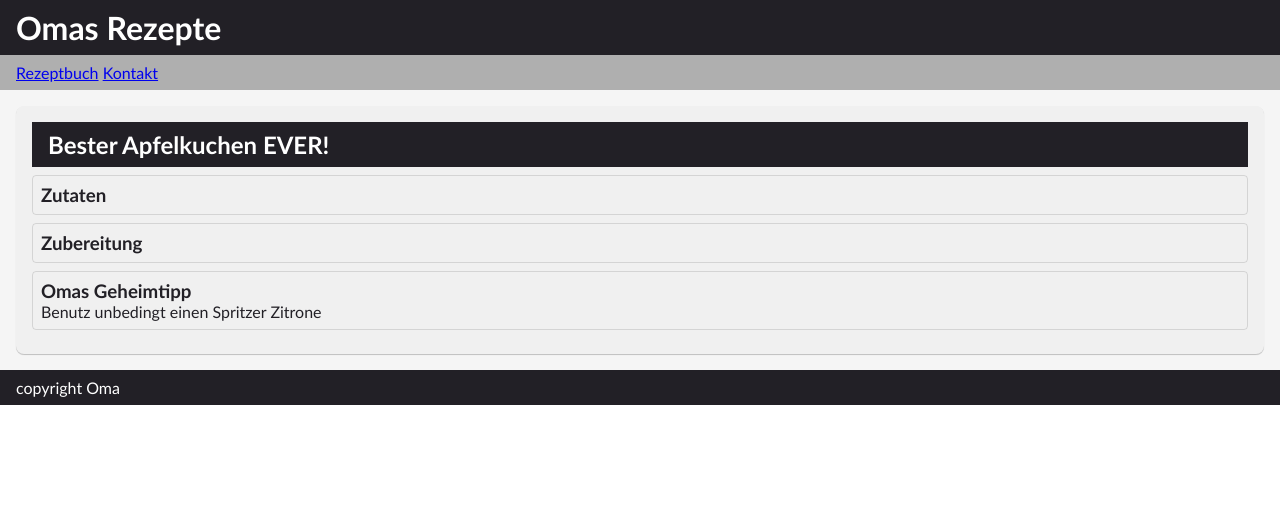
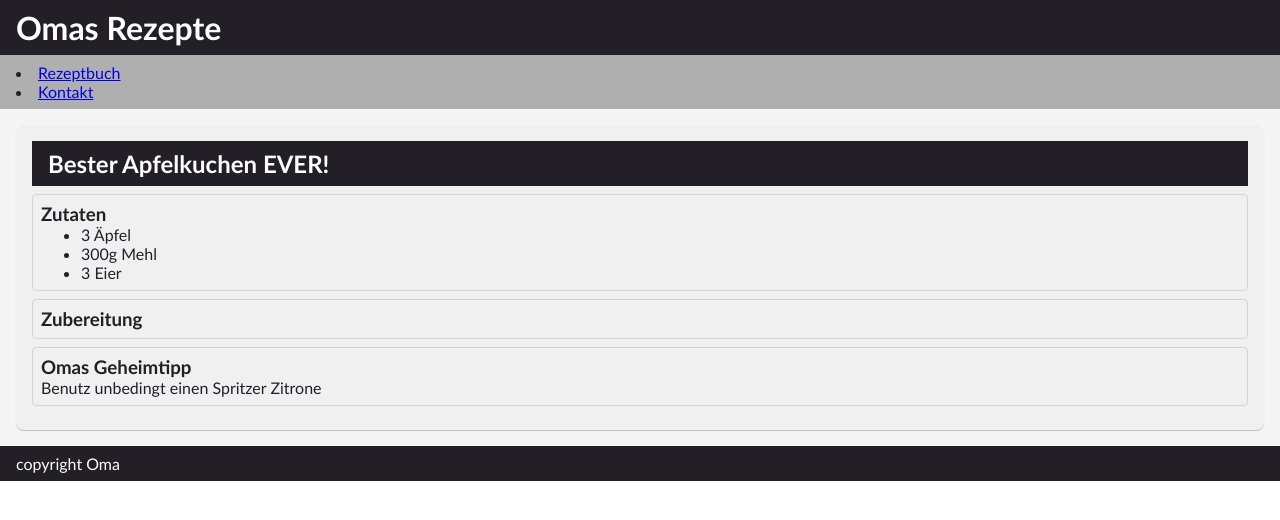
Before and after one commit to yannick-oe/Github-remote-repo-text, a plain HTML site: page index.html in a window 1280 px wide. Drawn offline with Linux system fonts and the light colour scheme.

Commit message:
updated index.html

```diff
--- a/index.html
+++ b/index.html
@@ -14,8 +14,8 @@
         <h1>Omas Rezepte</h1>
     </header>
     <nav>
-        <a href="#">Rezeptbuch</a>
-        <a href="#">Kontakt</a>
+        <li><a href="#">Rezeptbuch</a></li>
+        <li><a href="#">Kontakt</a></li>
     </nav>
     <main>
         <article>
@@ -24,7 +24,11 @@
             </header>
             <section>
                 <h3>Zutaten</h3>
-
+                <ul>
+                    <li>3 Äpfel</li>
+                    <li>300g Mehl</li>
+                    <li>3 Eier</li>
+                </ul>
             </section>
             <section>
                 <h3>Zubereitung</h3>
```
